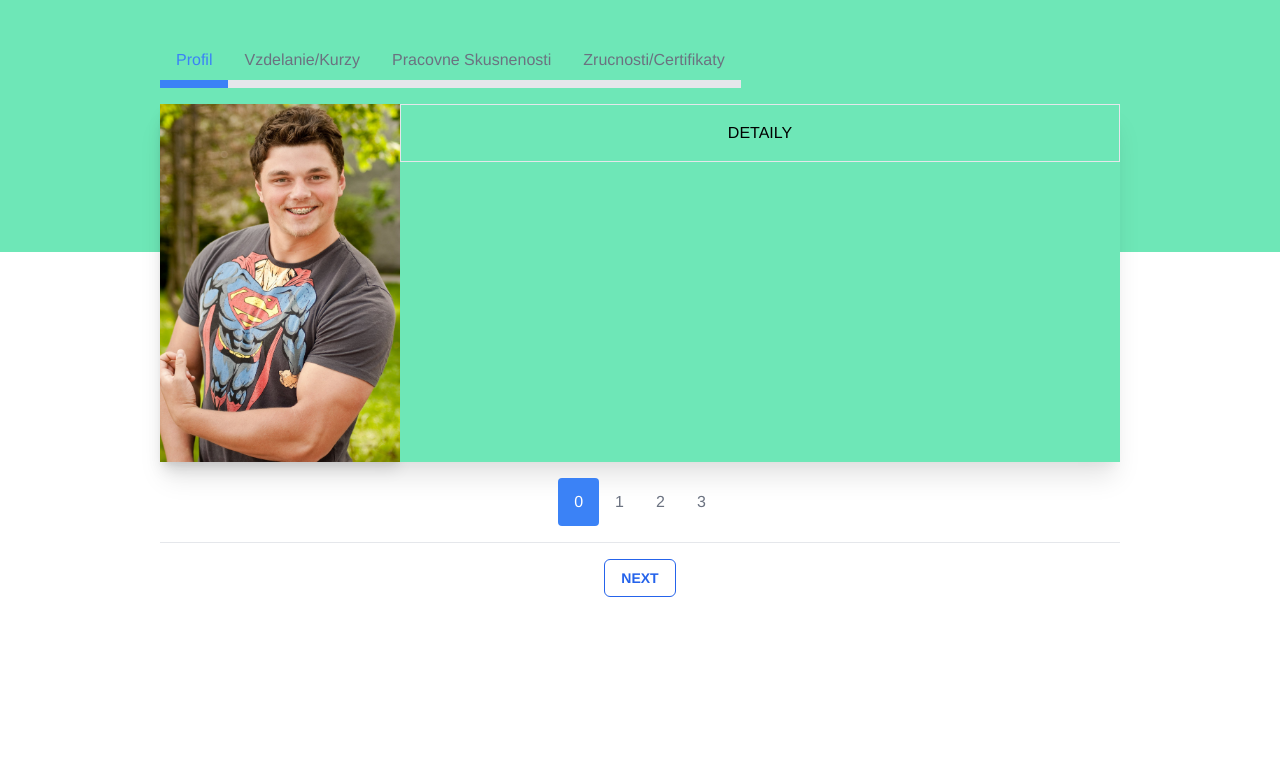
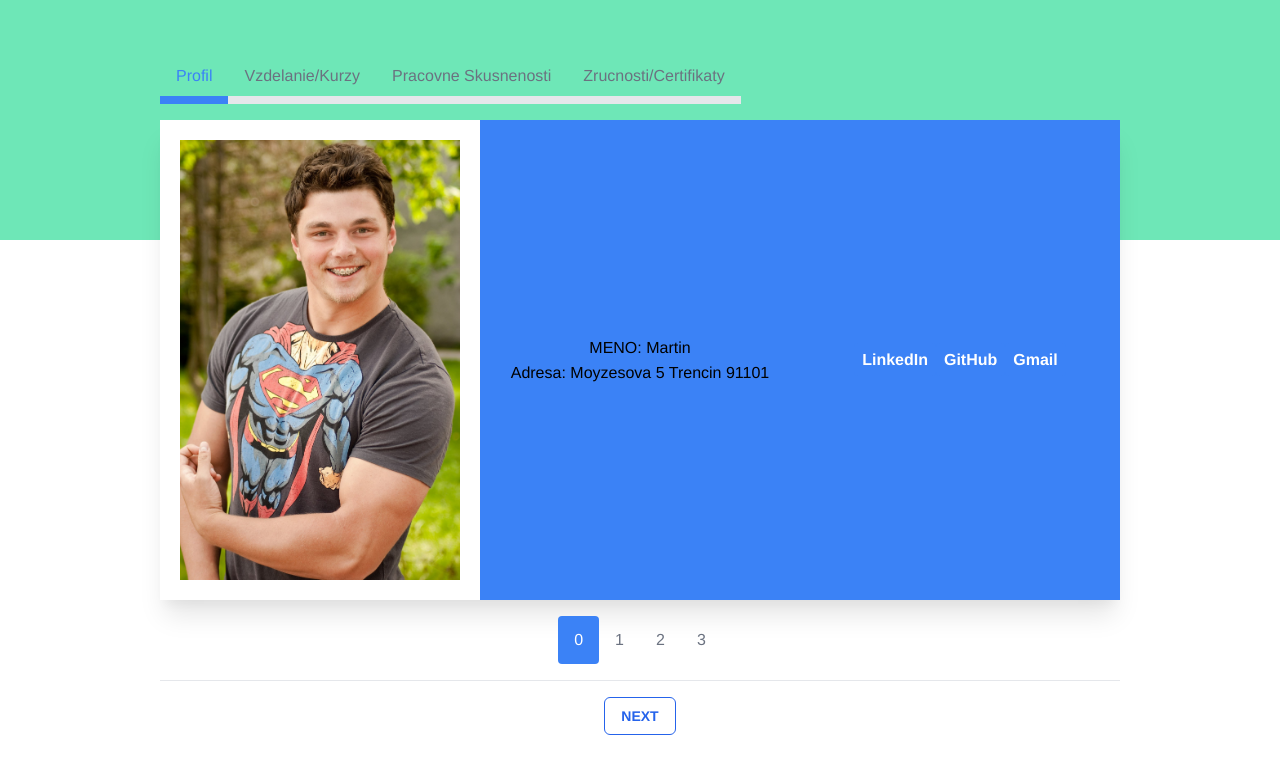
Before and after one commit to GuzlejM/cv2022, a Vue app: page / in a window 1280 px wide. Shown: the top 774 px of the page. Built offline with nearby package versions, Linux system fonts and the light colour scheme.

Commit message:
Changed Jumbotron content, need to make reusable component

```diff
--- a/src/components/Tabs.vue
+++ b/src/components/Tabs.vue
@@ -1,5 +1,5 @@
 <template lang="">
-  <div class="h-full mx-40 my-10">
+  <div class="h-screen px-40 py-10">
     <!--actual component start-->
     <Socials />
     <ul class="flex justify-start items-center my-4">
@@ -18,21 +18,37 @@
       </div>
     </ul>
 
-    <div class="bg-white text-center h-max shadow-xl">
+    <div class="bg-white text-center h-max h-4/6 shadow-xl">
       <!-- 1st SLIDER -->
       <Jumbotron v-show="$store.state.activeTab === 0" class="flex h-full">
-        <div class="w-2/6 shadow-lg">
-          <img class="object-scale-down " src="../assets/logo.jpg" />
+        <div class="flex justify-center align-center w-2/6">
+          <img class="p-2 md:p-5" src="../assets/logo.jpg" />
         </div>
-
-        <div class="w-full bg-green-300">
-
-          <div class="p-4 border">
-            <h2 class="">DETAILY</h2>
-            <Socials>
-
-            </Socials>
+        <div class="bg-blue-500 flex w-4/6 justify-around items-center">
+          <div class="flex flex-col w-3/6">
+            <p class="leading-relaxed">MENO: Martin</p>
+            <p>Adresa: Moyzesova 5 Trencin 91101</p>
           </div>
+          <p class="leading-relaxed w-3/6">
+            <a
+              class="p-2 bg-blue-500 hover:bg-blue-700 text-white font-bold rounded"
+              href="#"
+              role="button"
+              >LinkedIn</a
+            >
+            <a
+              class="p-2 bg-blue-500 hover:bg-blue-700 text-white font-bold rounded"
+              href="#"
+              role="button"
+              >GitHub</a
+            >
+            <a
+              class="p-2 bg-blue-500 hover:bg-blue-700 text-white font-bold rounded"
+              href="#"
+              role="button"
+              >Gmail</a
+            >
+          </p>
         </div>
       </Jumbotron>
       <Jumbotron v-show="$store.state.activeTab === 1" class="flex border">
```
Also changed, not shown: 1 other file (tests, documents, lock files or other folders).
